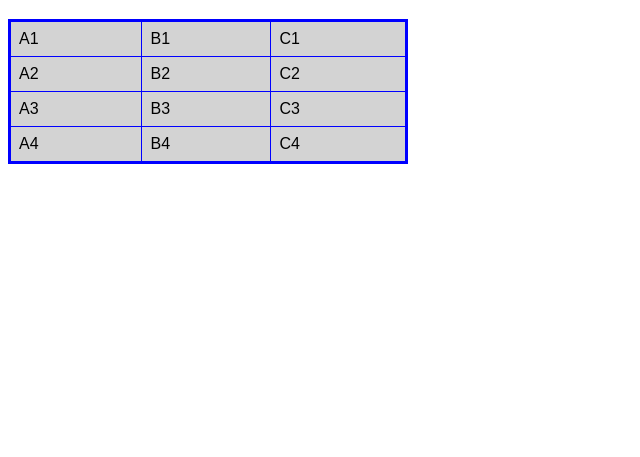
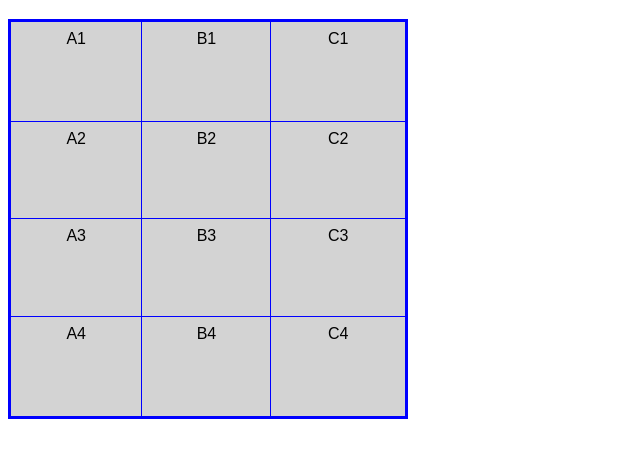
Before and after one commit to lelianajara/html-css, a plain HTML site: page Atividades/at023/tabelas.html in a window 1280 px wide. Shown: the part 61-518 px from the top of the page, without its empty margins (0-640 px from the left). Drawn offline with Linux system fonts and the light colour scheme.

Commit message:
atualizaçãi da tabela

```diff
--- a/Atividades/at023/tabelas.html
+++ b/Atividades/at023/tabelas.html
@@ -1,5 +1,5 @@
 <!DOCTYPE html>
-<html lang="en">
+<html lang="pt-br">
 <head>
     <meta charset="UTF-8">
     <meta name="viewport" content="width=device-width, initial-scale=1.0">
@@ -10,12 +10,15 @@
         }
         table {
             width: 400px;
+            height: 400px;
             border-collapse: collapse;
             border: 3px solid blue;
         }
         td {
             border: 1px solid blue;
             padding: 8px;
+            vertical-align: top;
+            text-align: center;
 
         }
 
```
